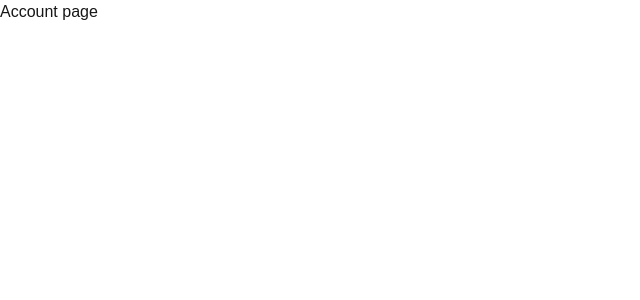
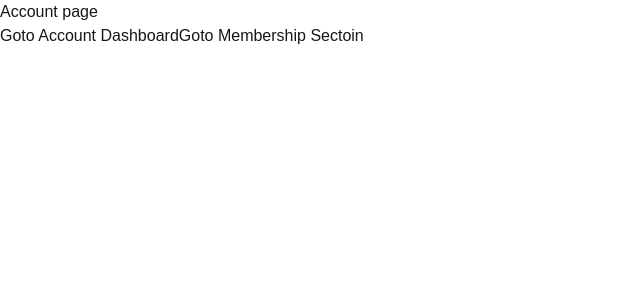
Before and after one commit to anirudha-8/nextjs, a Next.js app: page /account in a window 1280 px wide. Shown: the top 300 px of the page, without its empty margins (0-640 px from the left). Built offline with nearby package versions, Linux system fonts and the light colour scheme.

Commit message:
adding routes path in account page using "useRouter"

```diff
--- a/src/app/account/page.js
+++ b/src/app/account/page.js
@@ -1,9 +1,27 @@
-import React from "react";
+"use client";
+
+import { useRouter } from "next/navigation";
 
 const Account = () => {
+	const router = useRouter();
+
 	return (
 		<div>
 			<h1>Account page</h1>
+			<div className="mt-2 flex gap-2">
+				<button
+					className="border-[2px] border-black p-2 rounded-lg"
+					onClick={() => router.push("account/dashboard")}
+				>
+					Goto Account Dashboard
+				</button>
+				<button
+					className="border-[2px] border-black p-2 rounded-lg"
+					onClick={() => router.push("account/membership")}
+				>
+					Goto Membership Sectoin
+				</button>
+			</div>
 		</div>
 	);
 };
```
